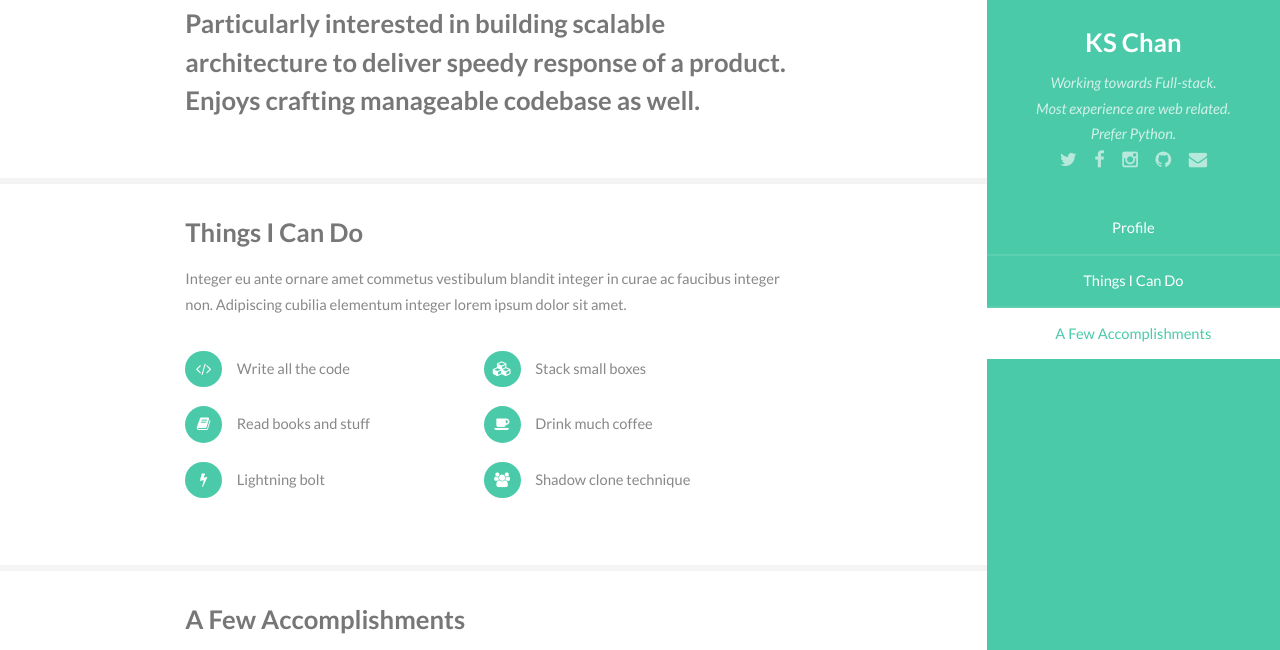
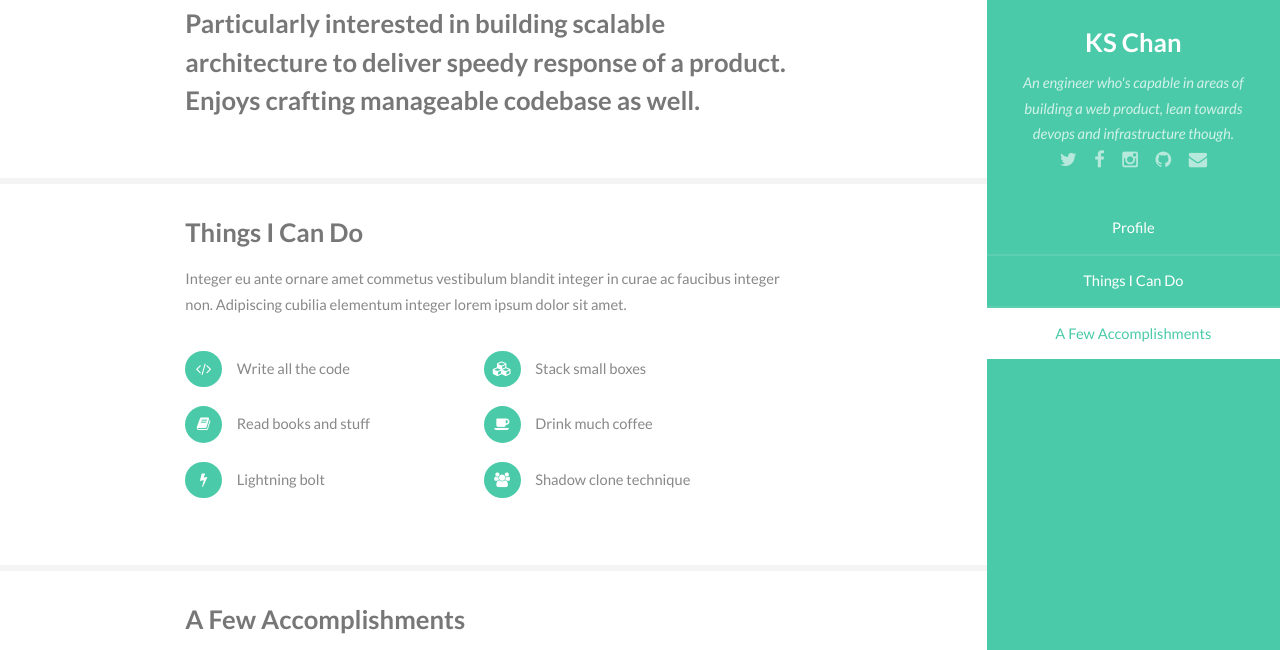
Before and after one commit to mrkschan/html-resume, a website: page index.html in a window 1280 px wide. Shown: the part 150-800 px from the top of the page. Drawn offline with Linux system fonts and the light colour scheme.

Commit message:
Tagline revision: prevent the abused full-stack and be specific :)

```diff
--- a/index.html
+++ b/index.html
@@ -32,9 +32,7 @@
         <header>
           <span class="image avatar"><img src="images/me.jpg" alt="" /></span>
           <h1 id="logo"><a href="#">KS Chan</a></h1>
-          <p>Working towards Full-stack.<br>
-            Most experience are web related.<br>
-            Prefer Python.
+          <p>An engineer who's capable in areas of building a web product, lean towards devops and infrastructure though.
           </p>
 
           <ul class="icons">
```
